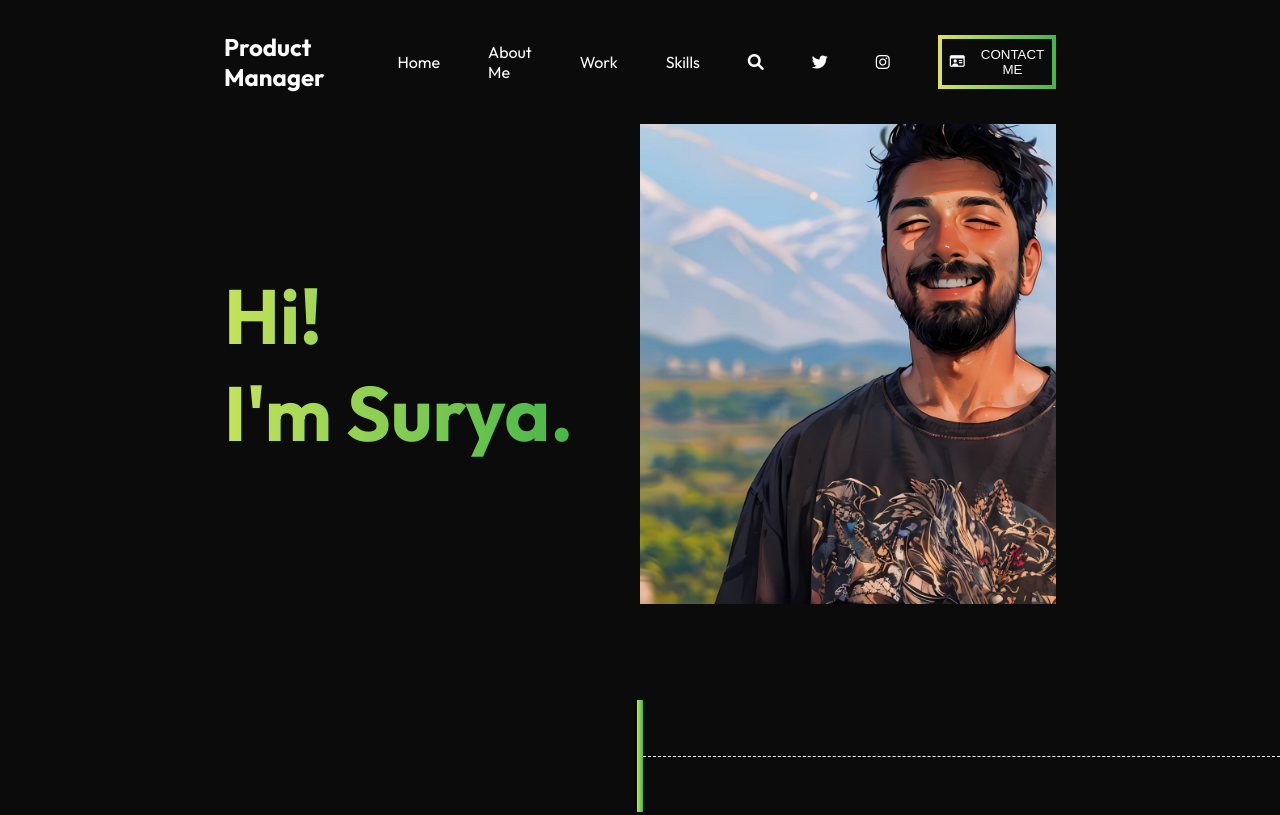
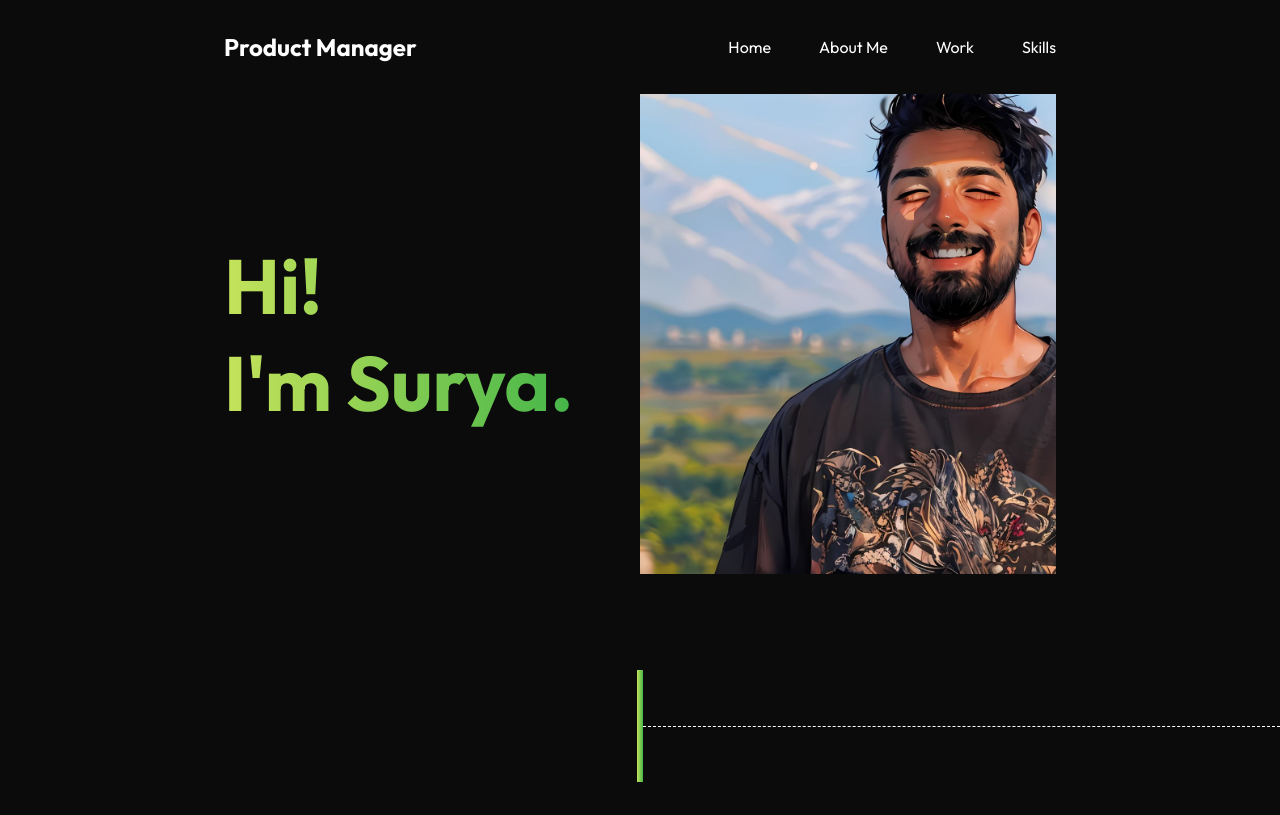
Before and after one commit to turtledelay/turtledelay.github.io, a plain HTML site: page index.html in a window 1280 px wide. Shown: the top 815 px of the page. Drawn offline with nearby package versions, Linux system fonts and the light colour scheme.

Commit message:
Update index.html
Updated header.
Removed "Contact me" button.
Removed social icons from header
Removed search button from header

```diff
--- a/index.html
+++ b/index.html
@@ -33,10 +33,8 @@
           <li><a href="#About">About Me</a></li>
           <li><a href="#portfolio">Work</a></li>
           <li><a href="#services">Skills</a></li>
-          <li><i class="fas fa-search"></i></li>
-          <li><i class="fab fa-twitter"></i></li>
-          <li><i class="fab fa-instagram"></i></li>
-          <button><i class="far fa-id-card"></i> Contact Me</button>
+
+
         </ul>
       </div>
     </nav>
```
